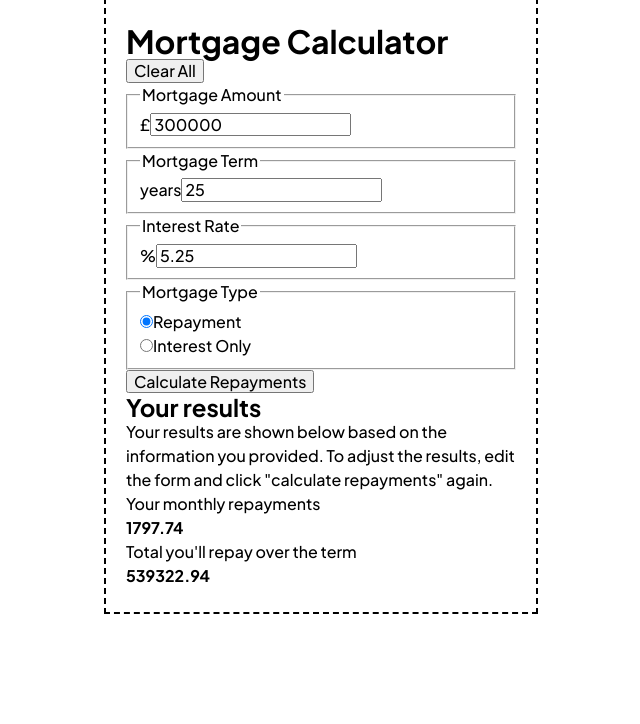
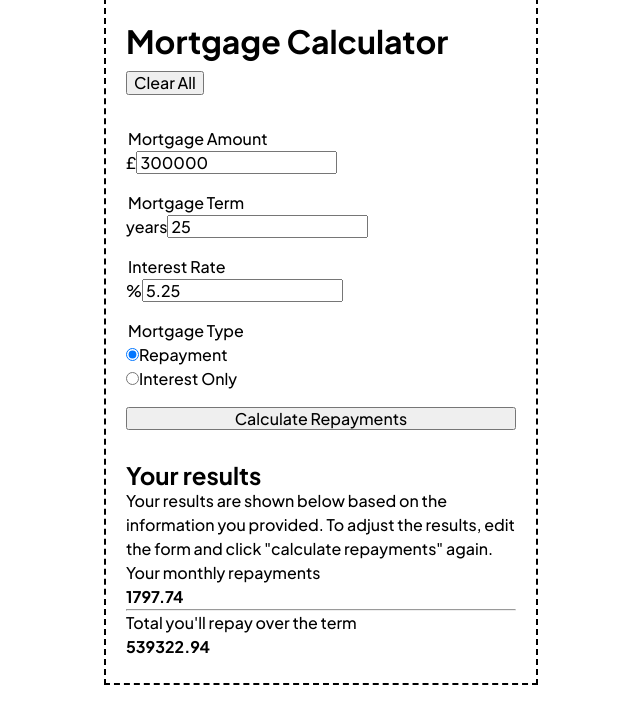
Before and after one commit to r-yadav01/fm-mortgage-repayment-calculator, a React (Vite) app: page / in a window 1280 px wide. Shown: the top 724 px of the page, without its empty margins (319-959 px from the left). Built offline with nearby package versions, Linux system fonts and the light colour scheme.

Commit message:
Refactored code for better human readibility

```diff
--- a/src/App.jsx
+++ b/src/App.jsx
@@ -13,7 +13,10 @@ function App() {
     return (
         <>
             <Calculator>
-                <Header />
+                <Header>
+                    <h1>Mortgage Calculator</h1>
+                    <button>Clear All</button>
+                </Header>
                 <Form {...mockData} />
                 <Result info={result} />
             </Calculator>
@@ -22,19 +25,20 @@ function App() {
     );
 }
 
-function Header() {
-    return (
-        <header>
-            <h1>Mortgage Calculator</h1>
-            <button>Clear All</button>
-        </header>
-    );
-}
+const Header = styled.header`
+    display: flex;
+    flex-direction: column;
+    align-items: flex-start;
+    gap: 0.75rem;
+`;
 
 const Calculator = styled.div`
     max-width: 430px;
     margin-inline: auto;
     padding: 1.5rem 1.25rem;
     outline: 2px dashed black;
+    display: flex;
+    flex-direction: column;
+    gap: 2rem;
 `;
 export default App;
--- a/src/Form.jsx
+++ b/src/Form.jsx
@@ -1,6 +1,9 @@
+import styled from 'styled-components';
+import { RadioInputFieldSet, InputFieldSet } from './InputTypes';
+
 export function Form({ amount, term, rate, type }) {
     return (
-        <form action='#'>
+        <InputForm>
             <InputFieldSet
                 type='number'
                 title='Mortgage Amount'
@@ -20,55 +23,15 @@ export function Form({ amount, term, rate, type }) {
                 inputValue={rate}
             />
 
-            <fieldset>
-                <legend>Mortgage Type</legend>
-
-                <LabeledRadioInput
-                    label='Repayment'
-                    groupName='mortgage_type'
-                    inputValue={type}
-                />
-
-                <LabeledRadioInput
-                    label='Interest Only'
-                    groupName='mortgage_type'
-                    inputValue={type}
-                />
-            </fieldset>
+            <RadioInputFieldSet type={type} />
 
             <button type='submit'>Calculate Repayments</button>
-        </form>
+        </InputForm>
     );
 }
 
-function LabeledRadioInput({ label, groupName, inputValue }) {
-    return (
-        <div>
-            <input
-                type='radio'
-                id={label}
-                value={label}
-                checked={label === inputValue}
-                name={groupName}
-            />
-            <label htmlFor={label}>{label}</label>
-        </div>
-    );
-}
-
-function InputFieldSet({ title, label, type, inputValue }) {
-    return (
-        <fieldset>
-            <legend>{title}</legend>
-            <div>
-                <label htmlFor={title}>{label}</label>
-                <input
-                    type={type}
-                    id={title}
-                    name={label}
-                    value={inputValue}
-                />
-            </div>
-        </fieldset>
-    );
-}
+const InputForm = styled.form`
+    display: flex;
+    flex-direction: column;
+    gap: 1rem;
+`;
--- a/src/GlobalStyles.jsx
+++ b/src/GlobalStyles.jsx
@@ -83,6 +83,7 @@ const GlobalStyles = createGlobalStyle`
     font-optical-sizing: auto;
     font-weight: 500;
     font-style: normal;
+    font-size: 16px;
   }
 
 `;
--- /dev/null
+++ b/src/InputTypes.jsx
@@ -0,0 +1,58 @@
+import styled from 'styled-components';
+
+function LabeledRadioInput({ label, groupName, inputValue }) {
+    return (
+        <div>
+            <input
+                type='radio'
+                id={label}
+                value={label}
+                checked={label === inputValue}
+                name={groupName}
+            />
+            <label htmlFor={label}>{label}</label>
+        </div>
+    );
+}
+
+export function RadioInputFieldSet({ type }) {
+    return (
+        <FieldSet>
+            <legend>Mortgage Type</legend>
+
+            <LabeledRadioInput
+                label='Repayment'
+                groupName='mortgage_type'
+                inputValue={type}
+            />
+
+            <LabeledRadioInput
+                label='Interest Only'
+                groupName='mortgage_type'
+                inputValue={type}
+            />
+        </FieldSet>
+    );
+}
+
+export function InputFieldSet({ title, label, type, inputValue }) {
+    return (
+        <FieldSet>
+            <legend>{title}</legend>
+            <div>
+                <label htmlFor={title}>{label}</label>
+                <input
+                    type={type}
+                    id={title}
+                    name={label}
+                    value={inputValue}
+                />
+            </div>
+        </FieldSet>
+    );
+}
+
+const FieldSet = styled.fieldset`
+    border: none;
+    padding: 0rem;
+`;
--- a/src/Result.jsx
+++ b/src/Result.jsx
@@ -22,6 +22,7 @@ function Display({ monthly, total }) {
             <div>
                 <p>Your monthly repayments</p> <strong>{monthly}</strong>
             </div>
+            <hr />
             <div>
                 <p>Total you'll repay over the term</p> <strong>{total}</strong>
             </div>
```
